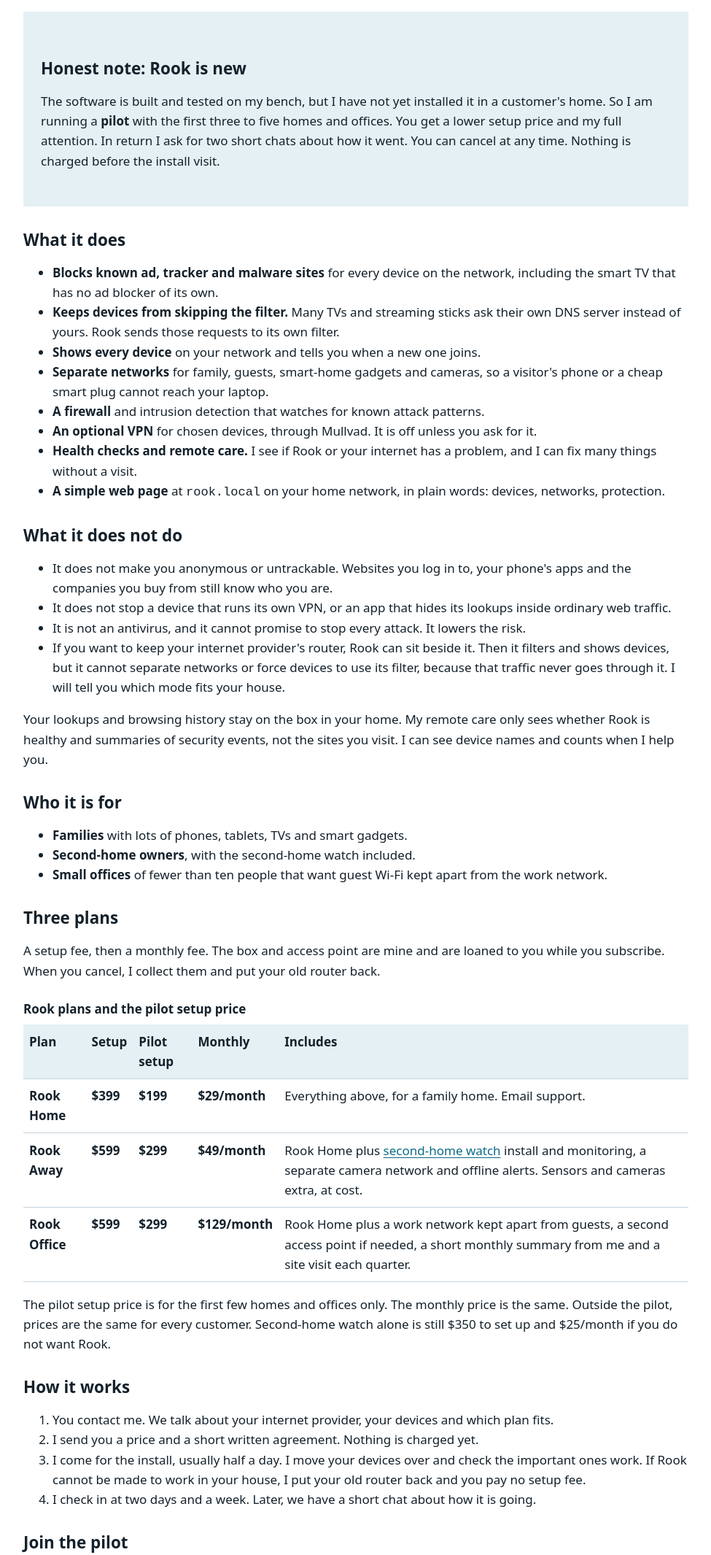
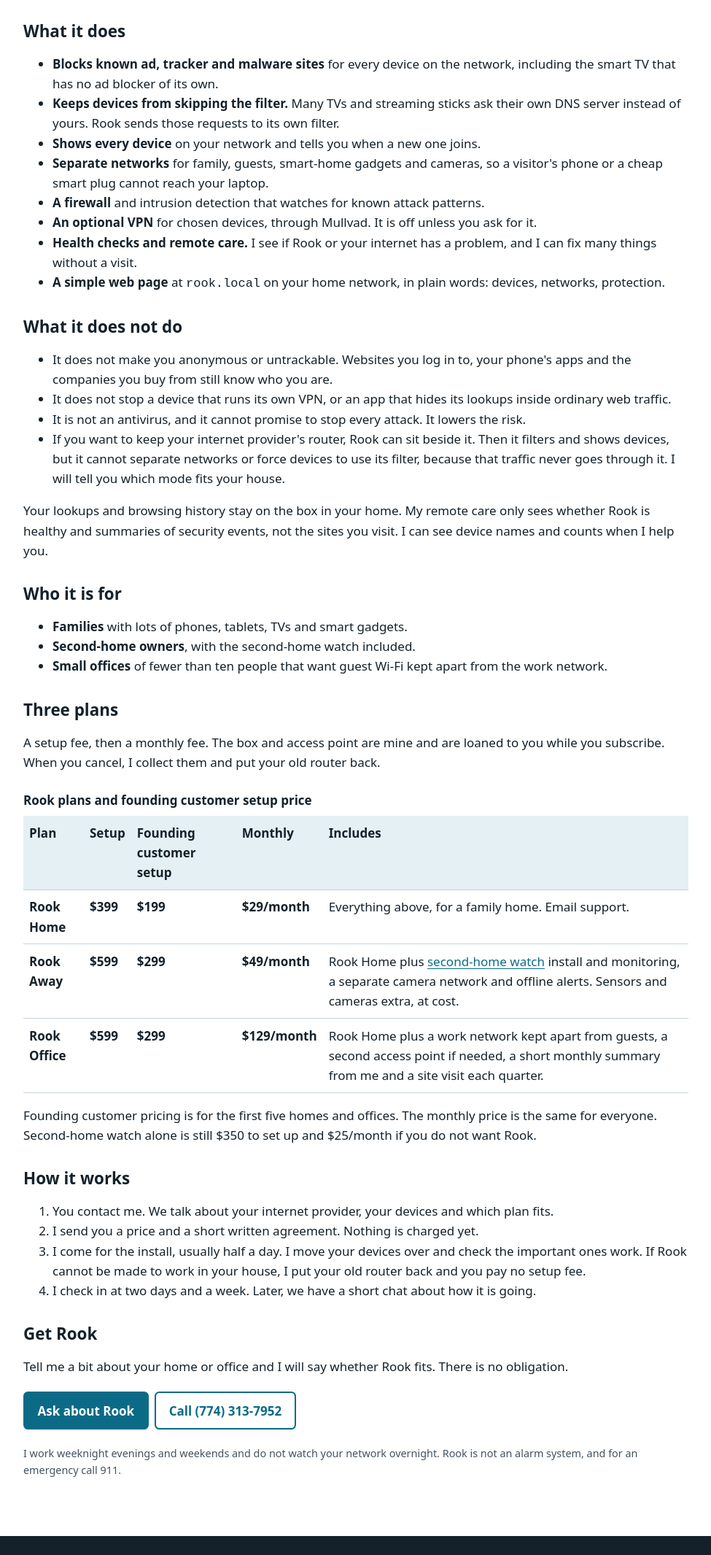
Before and after one commit to thelorax1775/noreastertech.com, a plain HTML site: page rook.html in a window 1280 px wide. Shown: the part 365-2496 px from the top of the page at 73% size, without its empty margins (152-1127 px from the left). Drawn offline with Linux system fonts and the light colour scheme.

Commit message:
Rook copy without pilot wording

```diff
--- a/rook.html
+++ b/rook.html
@@ -3,12 +3,12 @@
 <head>
 <meta charset="utf-8">
 <meta name="viewport" content="width=device-width, initial-scale=1">
-<title>Rook home network pilot | Nor'easter Tech</title>
-<meta name="description" content="Rook by Nor'easter Tech is a managed home and small-office network box: filtered DNS, separate guest and smart-home networks, a list of every device. New, so sold as a discounted pilot.">
+<title>Rook home network protection | Nor'easter Tech</title>
+<meta name="description" content="Rook by Nor'easter Tech is a managed home and small-office network box: filtered DNS, separate guest and smart-home networks, a list of every device.">
 <meta name="theme-color" content="#12344d">
 <link rel="canonical" href="https://noreastertech.com/rook.html">
-<meta property="og:title" content="Rook home network pilot | Nor'easter Tech">
-<meta property="og:description" content="Rook by Nor'easter Tech is a managed home and small-office network box: filtered DNS, separate guest and smart-home networks, a list of every device. New, so sold as a discounted pilot.">
+<meta property="og:title" content="Rook home network protection | Nor'easter Tech">
+<meta property="og:description" content="Rook by Nor'easter Tech is a managed home and small-office network box: filtered DNS, separate guest and smart-home networks, a list of every device.">
 <meta property="og:type" content="website">
 <meta property="og:url" content="https://noreastertech.com/rook.html">
 <meta name="twitter:card" content="summary">
@@ -29,10 +29,6 @@
 <section class="wrap">
 <h1>Rook by Nor'easter Tech</h1>
 <p class="lead">A small box that sits between your internet and your home network, set up and looked after by me. It blocks known trackers and bad sites, keeps visitors and smart-home gadgets off your main network, and shows you what is connected.</p>
-<div class="band"><div class="wrap">
-<h2>Honest note: Rook is new</h2>
-<p>The software is built and tested on my bench, but I have not yet installed it in a customer's home. So I am running a <strong>pilot</strong> with the first three to five homes and offices. You get a lower setup price and my full attention. In return I ask for two short chats about how it went. You can cancel at any time. Nothing is charged before the install visit.</p>
-</div></div>
 <h2>What it does</h2>
 <ul>
 <li><strong>Blocks known ad, tracker and malware sites</strong> for every device on the network, including the smart TV that has no ad blocker of its own.</li>
@@ -62,8 +58,8 @@
 <p>A setup fee, then a monthly fee. The box and access point are mine and are loaned to you while you subscribe. When you cancel, I collect them and put your old router back.</p>
 <div class="table-wrap">
 <table>
-<caption>Rook plans and the pilot setup price</caption>
-<thead><tr><th scope="col">Plan</th><th scope="col">Setup</th><th scope="col">Pilot setup</th><th scope="col">Monthly</th><th scope="col">Includes</th></tr></thead>
+<caption>Rook plans and founding customer setup price</caption>
+<thead><tr><th scope="col">Plan</th><th scope="col">Setup</th><th scope="col">Founding customer setup</th><th scope="col">Monthly</th><th scope="col">Includes</th></tr></thead>
 <tbody>
 <tr><th scope="row">Rook Home</th><td class="price">$399</td><td class="price">$199</td><td class="price">$29/month</td><td>Everything above, for a family home. Email support.</td></tr>
 <tr><th scope="row">Rook Away</th><td class="price">$599</td><td class="price">$299</td><td class="price">$49/month</td><td>Rook Home plus <a href="home-watch.html">second-home watch</a> install and monitoring, a separate camera network and offline alerts. Sensors and cameras extra, at cost.</td></tr>
@@ -71,7 +67,7 @@
 </tbody>
 </table>
 </div>
-<p>The pilot setup price is for the first few homes and offices only. The monthly price is the same. Outside the pilot, prices are the same for every customer. Second-home watch alone is still $350 to set up and $25/month if you do not want Rook.</p>
+<p>Founding customer pricing is for the first five homes and offices. The monthly price is the same for everyone. Second-home watch alone is still $350 to set up and $25/month if you do not want Rook.</p>
 <h2>How it works</h2>
 <ol>
 <li>You contact me. We talk about your internet provider, your devices and which plan fits.</li>
@@ -79,9 +75,9 @@
 <li>I come for the install, usually half a day. I move your devices over and check the important ones work. If Rook cannot be made to work in your house, I put your old router back and you pay no setup fee.</li>
 <li>I check in at two days and a week. Later, we have a short chat about how it is going.</li>
 </ol>
-<h2>Join the pilot</h2>
+<h2>Get Rook</h2>
 <p>Tell me a bit about your home or office and I will say whether Rook fits. There is no obligation.</p>
-<p><a class="btn" href="contact.html">Join the pilot</a> <a class="btn alt" href="tel:+17743137952">Call (774) 313-7952</a></p>
+<p><a class="btn" href="contact.html">Ask about Rook</a> <a class="btn alt" href="tel:+17743137952">Call (774) 313-7952</a></p>
 <p class="small">I work weeknight evenings and weekends and do not watch your network overnight. Rook is not an alarm system, and for an emergency call 911.</p>
 </section>
 </main>
```
Also changed, not shown: contact.html (+1 -1 lines), index.html (+3 -3 lines), services.html (+1 -1 lines).
